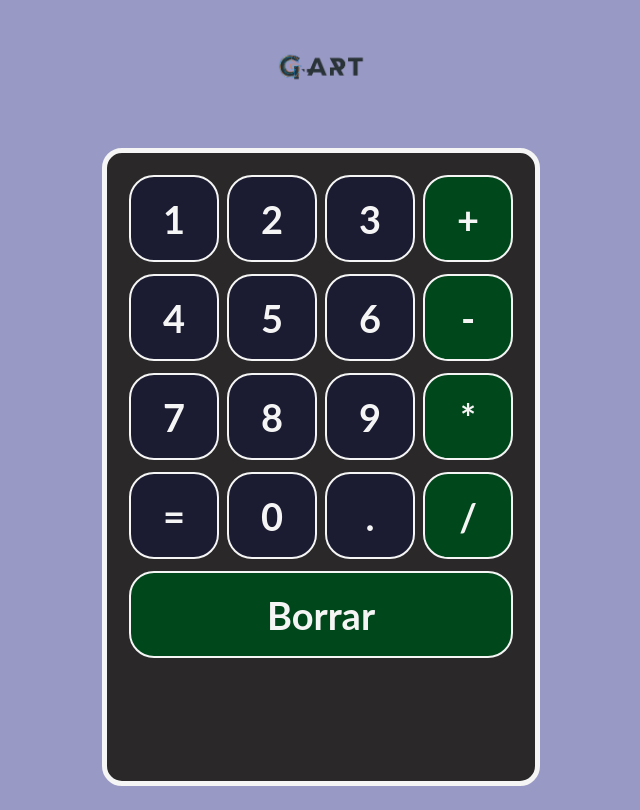
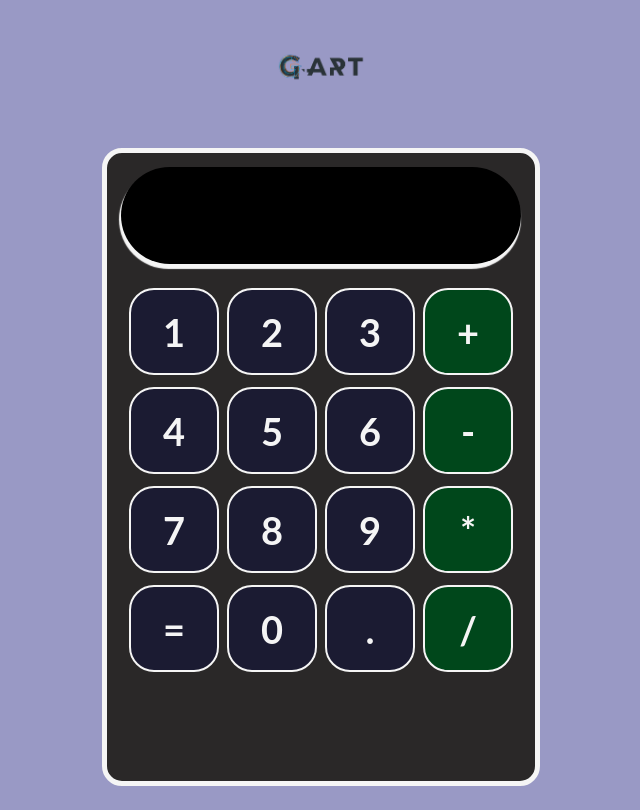
Before and after one commit to emmaguty/calculadora, a React (Create React App) app: page / in a window 1280 px wide. Shown: the whole page, without its empty margins (319-959 px from the left). Built offline with nearby package versions, Linux system fonts and the light colour scheme.

Commit message:
Se agrego la pantalla y se ajustaron los ultimos estilos

```diff
--- a/src/App.js
+++ b/src/App.js
@@ -1,21 +1,19 @@
 import './App.css';
 import gartLogo from './images/gartLogo.png';
-//Importar el componente Boton
 import Boton from './components/Boton';
-//Importar el componente pantalla
-import Pantalla from './components/Pantalla'
+import Pantalla from './components/Pantalla';
 
 function App() {
   return (
     <div className="App">
       <div className='gart-logo-contenedor'>
         <img
-        src={gartLogo}
-        alt="gart logo"
-        className='gart-logo' />
+          src={gartLogo}
+          alt="gart logo"
+          className='gart-logo' />
       </div>
       <div className='contenedor-calculadora'>
-      <Pantalla />
+        <Pantalla />
         <div className='fila'>
           <Boton>1</Boton>
           <Boton>2</Boton>
@@ -41,7 +39,6 @@ function App() {
           <Boton>/</Boton>
         </div>
         <div className='fila'>
-          <Boton>Borrar</Boton>
         </div>
       </div>
     </div>
--- a/src/components/Pantalla.js
+++ b/src/components/Pantalla.js
@@ -1,10 +1,11 @@
-import React from 'react';
 import '../stylesheet/Pantalla.css';
 
 const Pantalla = ({ input }) => {
-    <div className='input'>
+    return(
+        <div className="input">
         {input}
     </div>
+    );
 }
 
 export default Pantalla;
--- a/src/stylesheet/Pantalla.css
+++ b/src/stylesheet/Pantalla.css
@@ -6,10 +6,10 @@
     justify-content: flex-end;
     align-items: center;
     font-weight: bold;
-    font-size: 32px;
-    background-color: #0a0a23;
-    color: white;
+    font-size: 30px;
+    background-color: black;
+    color: whitesmoke;
     padding: 11px 30px 11px 11px;
     margin: 1px solid #888;
-    box-shadow: -1px -4px 1px 1px white;
+    box-shadow: -1px 4px 1px 1px whitesmoke;
 }
```
